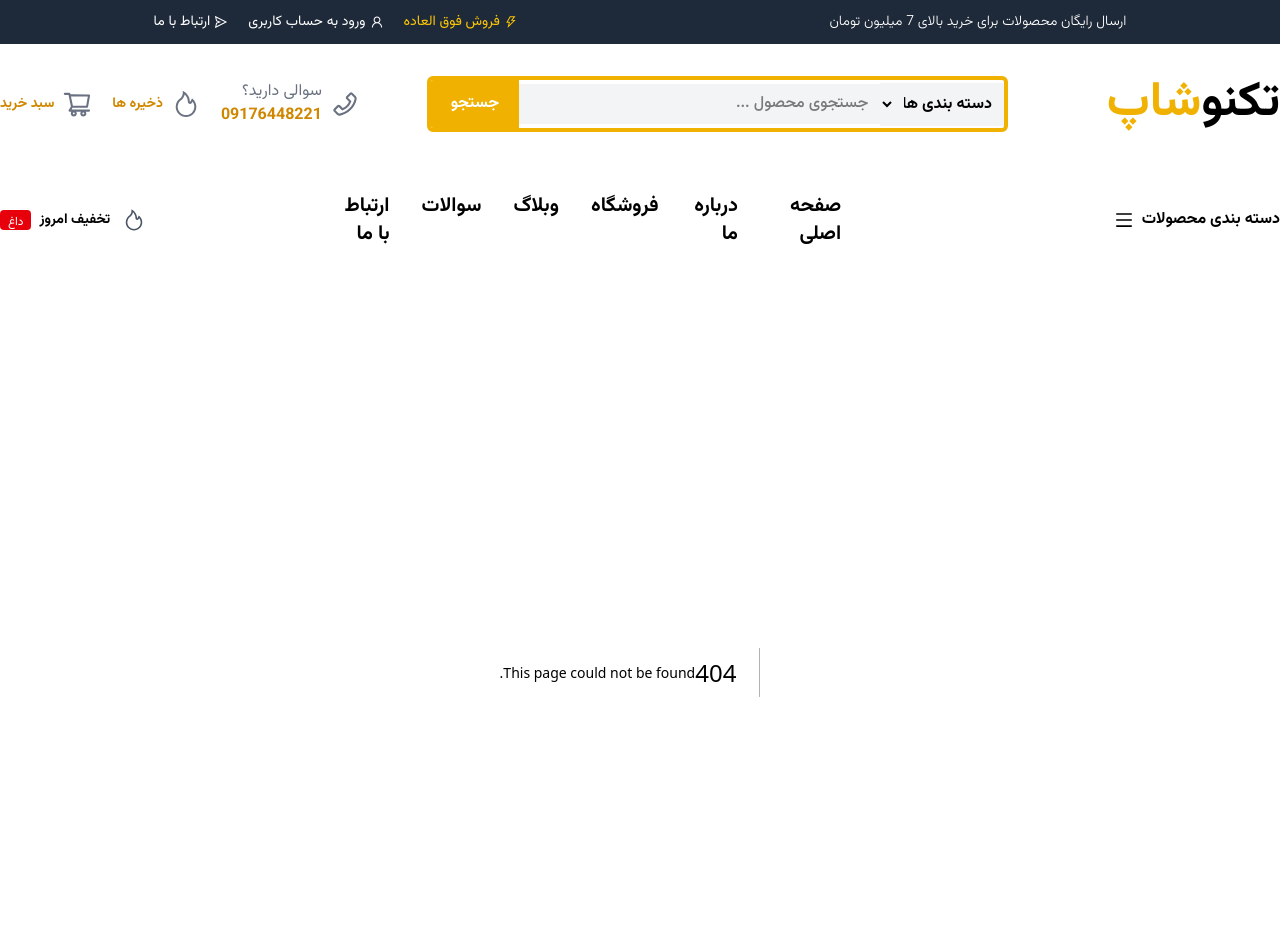
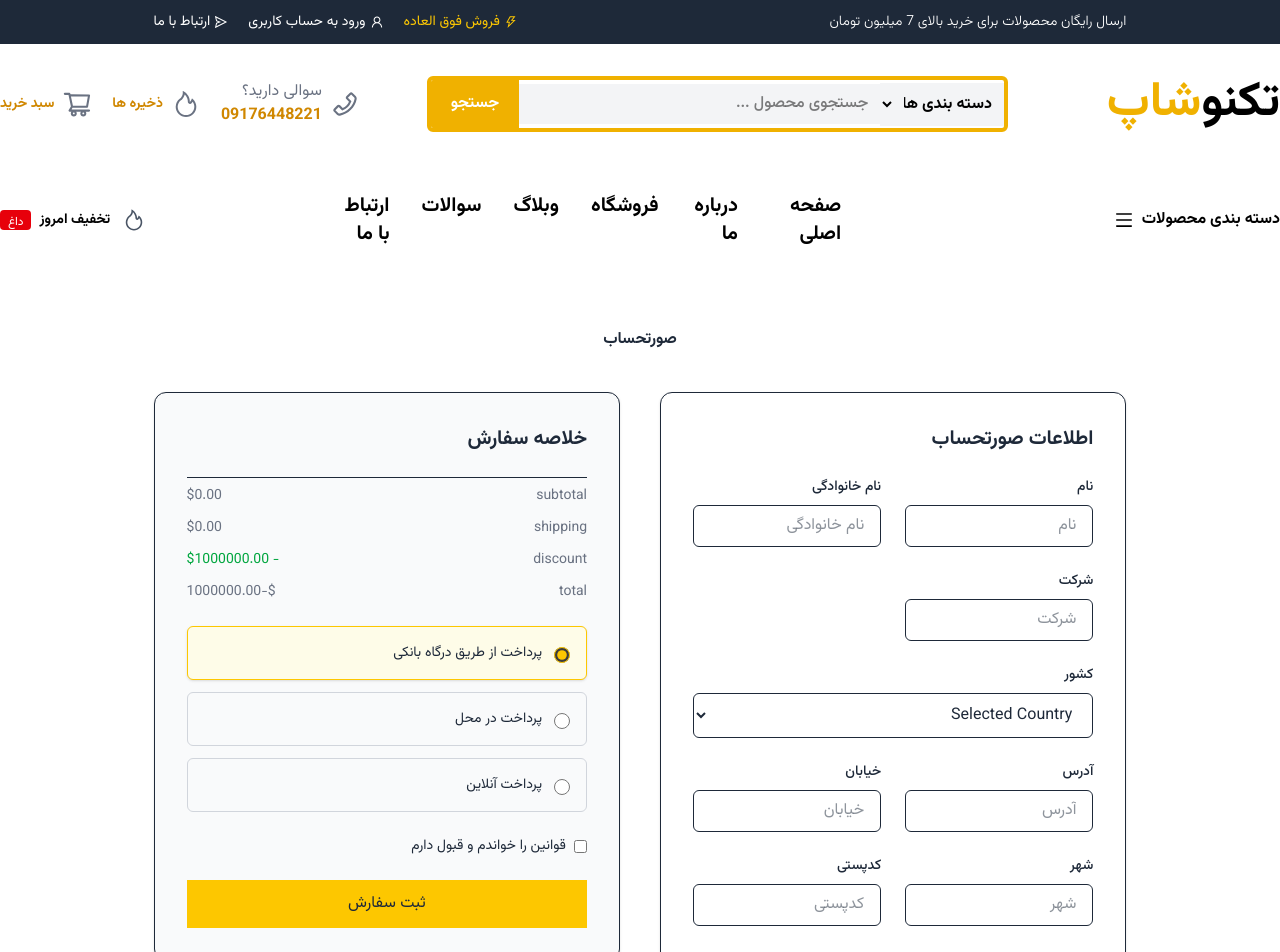
Before and after one commit to mskdeveloper/Techno-Shop, a Next.js app: page /checkout in a window 1280 px wide. Before the commit this address had no page. Shown: the top 952 px of the page. Built offline with nearby package versions, Linux system fonts and the light colour scheme.

Commit message:
add checkout page

```diff
--- /dev/null
+++ b/app/checkout/page.jsx
@@ -0,0 +1,247 @@
+"use client";
+import React, { useEffect, useState } from "react";
+
+const page = () => {
+  const [cart, setCart] = useState([]);
+  const [selectedPayment, setSelectedPayment] = useState("bank");
+  const [discount, setDiscount] = useState(1000000);
+
+  useEffect(() => {
+    const storedCart = JSON.parse(localStorage.getItem("cartItems")) || [];
+    const updatedCart = storedCart.map((item) => ({
+      ...item,
+      price: parseFloat(item.price),
+      quantity: item.quantity || 1,
+    }));
+    setCart(updatedCart);
+  }, []);
+
+  const subtotal = cart.reduce(
+    (acc, item) => acc + item.price * item.quantity,
+    0
+  );
+  const shipping = cart.length > 0 ? 1500000 : 0;
+  const total = subtotal + shipping - discount;
+
+  const PaymentOtion = ({ id, lable }) => (
+    <lable
+      htmlFor={id}
+      className={`flex items-start gap-3 p-4 border rounded-md cursor-pointer transition-all ${
+        selectedPayment === id
+          ? "border-yellow-400 bg-yellow-50 shadow-sm"
+          : "border-gray-300"
+      } `}
+    >
+      <input
+        type="radio"
+        id={id}
+        name="payment"
+        value={id}
+        checked={selectedPayment === id}
+        onChange={() => setSelectedPayment(id)}
+        className="mt-1 w-4 h-4 text-yellow-400 accent-yellow-400"
+      />
+      <span className="text-sm">{lable}</span>
+    </lable>
+  );
+  return (
+    <>
+      <div className="min-h-screen px-[8%] lg:px-[12%] py-14 bg-white text-gray-800">
+        <h1 className="text-5-xl font-semibold text-center mb-10">صورتحساب</h1>
+        <div className="grid grid-cols-1 lg:grid-cols-2 gap-10">
+          {/* Billing Section */}
+          <div className="lg:-col-span-2 bg-white p-8 border rounded-xl shadow-sm">
+            <h2 className="text-xl font-semibold mb-6">اطلاعات صورتحساب</h2>
+            <form className="grid grid-cols-1 md:grid-cols-2 gap-6">
+              <div>
+                <lable
+                  className="block text-sm font-medium mb-2"
+                  htmlFor="firstName"
+                >
+                  نام
+                </lable>
+                <input
+                  type="text"
+                  placeholder="نام"
+                  className="w-full border rounded-md px-4 py-2"
+                />
+              </div>
+              <div>
+                <lable
+                  className="block text-sm font-medium mb-2"
+                  htmlFor="firstName"
+                >
+                  نام خانوادگی
+                </lable>
+                <input
+                  type="text"
+                  placeholder="نام خانوادگی"
+                  className="w-full border rounded-md px-4 py-2"
+                />
+              </div>
+              <div>
+                <lable
+                  className="block text-sm font-medium mb-2"
+                  htmlFor="firstName"
+                >
+                  شرکت
+                </lable>
+                <input
+                  type="text"
+                  placeholder="شرکت"
+                  className="w-full border rounded-md px-4 py-2"
+                />
+              </div>
+              <div className="md:col-span-2">
+                <lable
+                  className="block text-sm font-medium mb-2"
+                  htmlFor="firstName"
+                >
+                  کشور
+                </lable>
+                <select className="w-full border rounded-md px-4 py-2">
+                  <option>Selected Country</option>
+                  <option>India</option>
+                  <option>USA</option>
+                  <option>UK</option>
+                </select>
+              </div>
+              <div>
+                <lable
+                  className="block text-sm font-medium mb-2"
+                  htmlFor="firstName"
+                >
+                  آدرس
+                </lable>
+                <input
+                  type="text"
+                  placeholder="آدرس"
+                  className="w-full border rounded-md px-4 py-2"
+                />
+              </div>
+              <div>
+                <lable
+                  className="block text-sm font-medium mb-2"
+                  htmlFor="firstName"
+                >
+                  خیابان
+                </lable>
+                <input
+                  type="text"
+                  placeholder="خیابان"
+                  className="w-full border rounded-md px-4 py-2"
+                />
+              </div>
+              <div>
+                <lable
+                  className="block text-sm font-medium mb-2"
+                  htmlFor="firstName"
+                >
+                  شهر
+                </lable>
+                <input
+                  type="text"
+                  placeholder="شهر"
+                  className="w-full border rounded-md px-4 py-2"
+                />
+              </div>
+              <div>
+                <lable
+                  className="block text-sm font-medium mb-2"
+                  htmlFor="firstName"
+                >
+                  کدپستی
+                </lable>
+                <input
+                  type="text"
+                  placeholder="کدپستی"
+                  className="w-full border rounded-md px-4 py-2"
+                />
+              </div>
+              <div>
+                <lable
+                  className="block text-sm font-medium mb-2"
+                  htmlFor="firstName"
+                >
+                  ایمیل
+                </lable>
+                <input
+                  type="text"
+                  placeholder="ایمیل"
+                  className="w-full border rounded-md px-4 py-2"
+                />
+              </div>
+              <div>
+                <lable
+                  className="block text-sm font-medium mb-2"
+                  htmlFor="firstName"
+                >
+                  تلفن
+                </lable>
+                <input
+                  type="text"
+                  placeholder="تلفن"
+                  className="w-full border rounded-md px-4 py-2"
+                />
+              </div>
+            </form>
+          </div>
+          {/* order summary */}
+          <div className="bg-gray-50 p-8 rounded-xl border h-fit shadow-sm">
+            <h2 className="text-xl font-semibold mb-6">خلاصه سفارش</h2>
+            <div className="space-y-3 text-sm">
+              {cart.map((item, i) => (
+                <div key={i} className="flex justify-between">
+                  <span>
+                    {item.name} x {item.quantity}
+                  </span>
+                  <span>${(item.price * item.quantity).toFixed(2)}</span>
+                </div>
+              ))}
+              <hr className="my-2" />
+              <div className="flex justify-between text-gray-500">
+                <span>subtotal</span>
+                <span>${subtotal.toFixed(2)}</span>
+              </div>
+              <div className="flex justify-between text-gray-500">
+                <span>shipping</span>
+                <span>${shipping.toFixed(2)}</span>
+              </div>
+              <div className="flex justify-between text-gray-500">
+                <span>discount</span>
+                <span className="text-green-600 ">
+                  - ${discount.toFixed(2)}
+                </span>
+              </div>
+              <div className="flex justify-between text-gray-500">
+                <span>total</span>
+                <span>${total.toFixed(2)}</span>
+              </div>
+            </div>
+            <div className="mt-6 space-y-3">
+              <PaymentOtion id="bank" lable="پرداخت از طریق درگاه بانکی">
+                <div className="text-xs text-gray-600 m-6">
+                  پرداخت امن از طریق کلیه کارت های عضو شتاب
+                </div>
+              </PaymentOtion>
+              <PaymentOtion id="cod" lable="پرداخت در محل" />
+              <PaymentOtion id="online" lable="پرداخت  آنلاین" />
+            </div>
+            {/* Terms */}
+            <div className="mt-6 text-sm">
+              <label className="flex items-center gap-2">
+                <input type="checkbox" className="accent-yellow-400" required />
+                قوانین را خواندم و قبول دارم
+              </label>
+            </div>
+            <button className="mt-6 w-full py-3 bg-yellow-400 hover:bg-yellow-500 ">
+              ثبت سفارش
+            </button>
+          </div>
+        </div>
+      </div>
+    </>
+  );
+};
+
+export default page;
```
Also changed, not shown: app/product/[id]/page.jsx (renamed from app/product/[id]/page.js), app/wishlist/page.jsx (renamed from app/wishlist/page.js).
